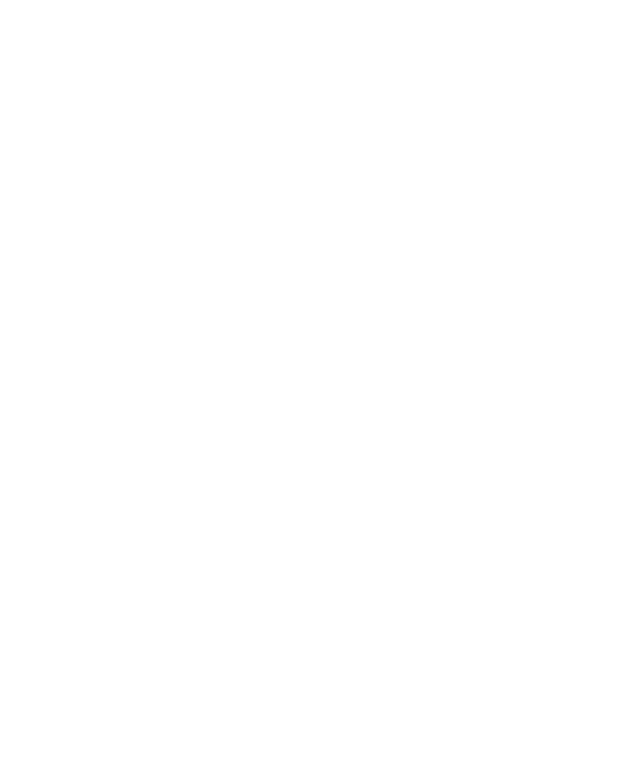
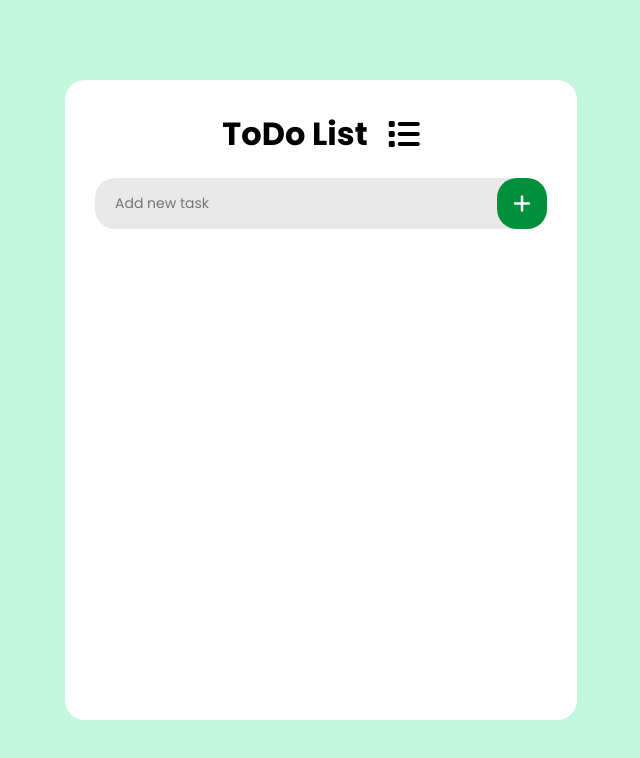
Before and after one commit to Jackson-51/year2025, a React (Create React App) app: page / in a window 1280 px wide. Shown: the top 758 px of the page, without its empty margins (319-959 px from the left). Built offline with nearby package versions, Linux system fonts and the light colour scheme.

Commit message:
done with the project

```diff
--- a/package.json
+++ b/package.json
@@ -1,5 +1,5 @@
 {
-    "homepage": "https://jackson-51.github.io/ui-sidebar",
+    "homepage": "https://jackson-51.github.io/ToDo_list.git",
     "name": "myapp",
     "version": "1.0.0",
     "private": true,
--- a/public/index.html
+++ b/public/index.html
@@ -25,7 +25,7 @@
       work correctly both with client-side routing and a non-root public URL.
       Learn how to configure a non-root public URL by running `npm run build`.
     -->
-    <title>sidebar</title>
+    <title>ToDo list</title>
   </head>
   <body>
     <noscript>You need to enable JavaScript to run this app.</noscript>
--- a/src/App.js
+++ b/src/App.js
@@ -1,8 +1,10 @@
+import Todo from "./todo";
+import './todo.css';
 
 const App = () => {
   return (
       <div className="app">
-
+        <Todo />
       </div>
    );
 }
--- a/src/todo.css
+++ b/src/todo.css
@@ -0,0 +1,132 @@
+@import url('https://fonts.googleapis.com/css2?family=Poppins:ital,wght@0,100;0,200;0,300;0,400;0,500;0,600;0,700;0,800;0,900;1,100;1,200;1,300;1,400;1,500;1,600;1,700;1,800;1,900&family=Roboto+Condensed:ital,wght@0,100..900;1,100..900&family=Roboto:ital,wght@0,100;0,300;0,400;0,500;0,700;0,900;1,100;1,300;1,400;1,500;1,700;1,900&display=swap');
+
+*{
+    box-sizing: border-box;
+    margin:0;
+    padding:0;
+    font-family: 'Poppins', sans-serif;
+}
+
+.app{
+    width:100vw;
+    height:100vh;
+    position:relative;
+}
+
+.todo_list{
+    width:100%;
+    height:100%;
+    background-color:#c3f7dd;
+    display:flex;
+    justify-content:center;
+    align-items: center;
+}
+
+.list_container{
+    width:40%;
+    height: 80%;
+    background-color:white;
+    border-radius:20px;
+    display:flex;
+    flex-direction: column;
+    grid-gap:10px;
+    align-items: center;
+    justify-content:flex-start;
+    padding:30px;
+    @media (max-width: 800px) {
+        width:95%;
+    }
+}
+
+.header{
+    display:flex;
+    align-items:center;
+    grid-gap:20px;
+    margin-bottom:10px;
+}
+
+.header i{
+    font-size:2em;
+}
+
+.task {
+    display:flex;
+    flex-direction: column;
+    grid-gap:10px;
+    align-items: center;
+    width:100%;
+    height:26em;
+    overflow-y:scroll;
+    padding-right:5px;
+}
+
+.task::-webkit-scrollbar{
+    width:8px;
+}
+.task::-webkit-scrollbar-thumb{
+    border-radius: 20px;
+    background-color: #3f3f3f;
+}
+
+.task .item{
+    width:100%;
+    padding:10px;
+    background-color:#e9e9e9;
+    border-radius:10px;
+    display:flex;
+    align-items:center;
+    justify-content:space-between;
+    grid-gap:10px;
+}
+
+.item p{
+    font-size:13px;
+    color: #3f3f3f;
+}
+
+.icons{
+    display:flex;
+    align-items:center;
+    grid-gap:5px;
+}
+.item i{
+    padding:10px;
+    border-radius:10px;
+    background-color: #a3a1a1;
+    font-size:13px;
+}
+
+.interaction{
+    width: 100%;
+    position: relative;
+}
+
+.interaction input{
+    width:100%;
+    border-radius: none;
+    outline:none;
+    border:none;
+    border-radius:20px;
+    background-color: #e9e9e9;
+    padding:15px 55px 15px 20px;
+    font-size:14px;
+    color: #3f3f3f;
+}
+
+.interaction button{
+    position:absolute;
+    right:0;
+    bottom:0;
+    height:100%;
+    width:50px;
+    border-radius:20px;
+    border: none;
+    outline:none;
+    background-color:#008f3b;
+    color: white;
+    font-size:20px;
+}
+
+.message{
+    font-size:13px;
+}
--- a/src/todo.js
+++ b/src/todo.js
@@ -0,0 +1,75 @@
+import { useState } from 'react';
+import './todo.css';
+
+const Todo = () => {
+    const [value, setValue] = useState('');
+    const [task, setTask] = useState([]);
+    const [message, setMessage] = useState('');
+    const [color, setColor] = useState('');
+    const [editing, setEditing] = useState([]);
+
+    const add = () => {
+       if(value.length === 0){
+        setMessage("There's nothing to add");
+        setColor('#bebb00');
+       }
+       else if(editing[1]){
+        let newEdit = [...task];
+        newEdit[editing[0]] = value;
+        setTask(newEdit);
+
+        setValue('');
+        setMessage('');
+
+        setEditing([null, false]);
+       }
+       else{
+        setTask((prev) => [...prev, value]);
+        setValue('');
+        setMessage('');
+       }
+    }
+
+    // useEffect(() => {
+    //     console.log(editing)
+    // }, [editing]);
+
+    const filtering = (id) => {
+        let newTasks = task.filter((item) => task.indexOf(item) !== id);
+        setTask(newTasks);
+    }
+
+    const edit = (text, i) => {
+        setValue(text);
+        setEditing([task.length - 1 - i, true]);
+    }
+
+    return (
+        <div className="todo_list">
+            <div className="list_container">
+                <div className="header">
+                    <h1>ToDo List</h1>
+                    <i className="fa-solid fa-list"></i>
+                </div>
+                <div className="interaction">
+                    <input type="text" placeholder='Add new task' value={value} onChange={(e) => setValue(e.target.value)} />
+                    <button onClick={add}><i className="fa-solid fa-plus"></i></button>
+                </div>
+                <div className="message" style={{color:`${color}`}}>{message}</div>
+                <div className="task">
+                    {task.slice().reverse().map((data, index) => (
+                        <div className="item" key={index}>
+                            <p>{data}</p>
+                            <div className="icons">
+                                <i className='fa-solid fa-trash-can' onClick={() => filtering(index)}></i>
+                                <i className="fa-solid fa-pen" onClick={() => edit(data, index)}></i>
+                            </div>
+                        </div>
+                    ))}
+                </div>
+            </div>
+        </div>
+    );
+}
+
+export default Todo;
```
